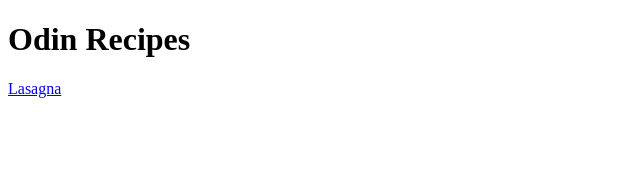
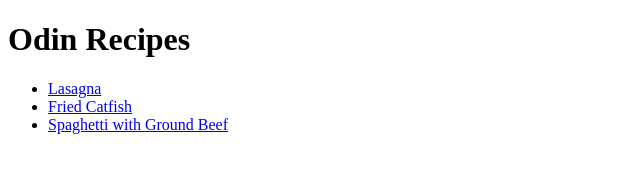
Before and after one commit to kmastra/odin-recipes, a plain HTML site: page index.html in a window 1280 px wide. Shown: the whole page, without its empty margins (0-640 px from the left). Drawn offline with Linux system fonts and the light colour scheme.

Commit message:
Updated index.html with a list of recipes

```diff
--- a/index.html
+++ b/index.html
@@ -6,6 +6,12 @@
     </head>
     <body>
         <h1>Odin Recipes</h1>
-        <a href="./recipes/lasagna.html">Lasagna</a>
+        <ul>
+            <li><a href="./recipes/lasagna.html">Lasagna</a></li>
+
+            <li><a href="./recipes/fried_catfish.html">Fried Catfish</a></li>
+
+            <li><a href="./recipes/spaghetti_beef.html">Spaghetti with Ground Beef</a></li>
+        </ul>
     </body>
 </html>
```
Also changed, not shown: images/Fried-Catfish.jpg (added), images/Spaghetti-with-Ground-Beef.jpg (added).
